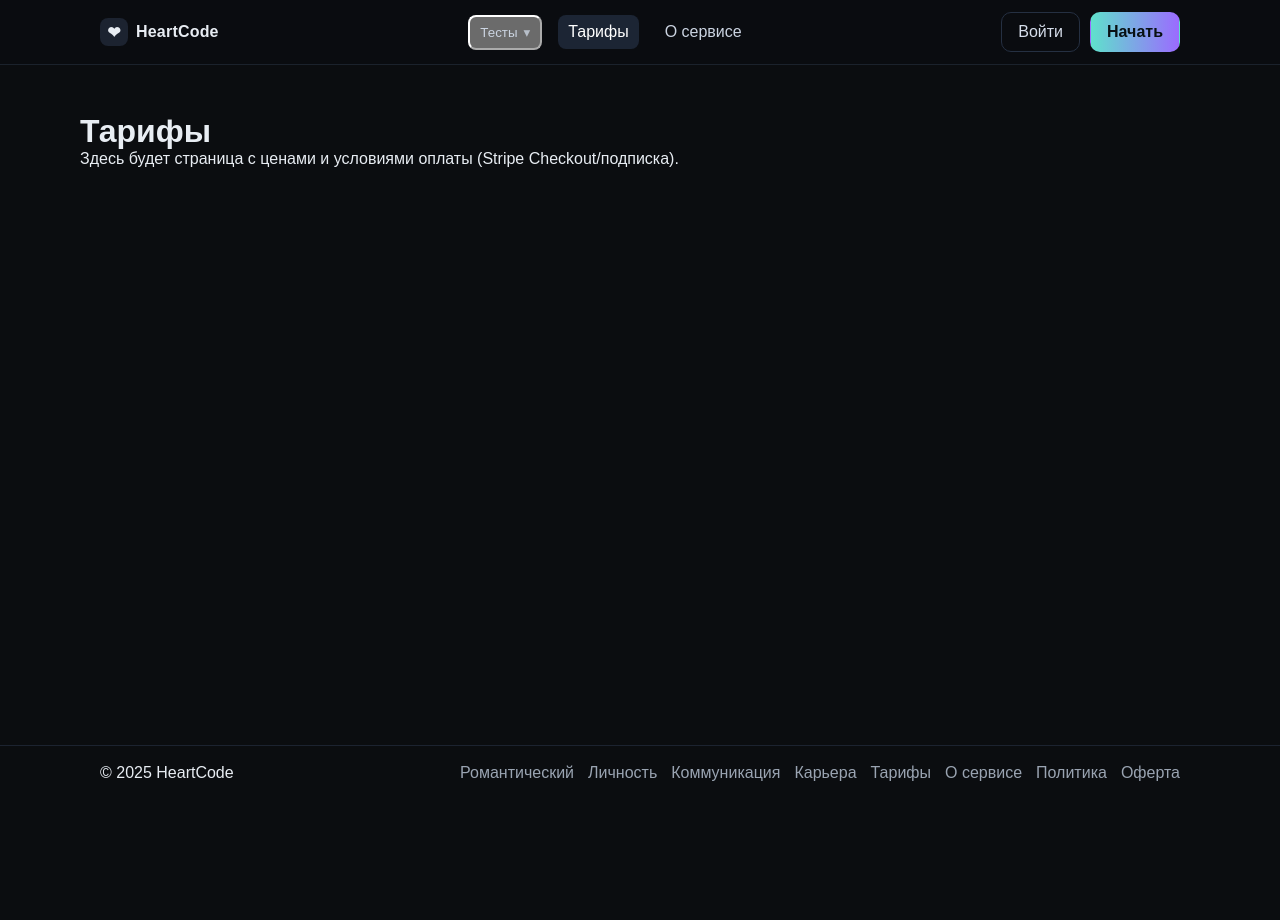
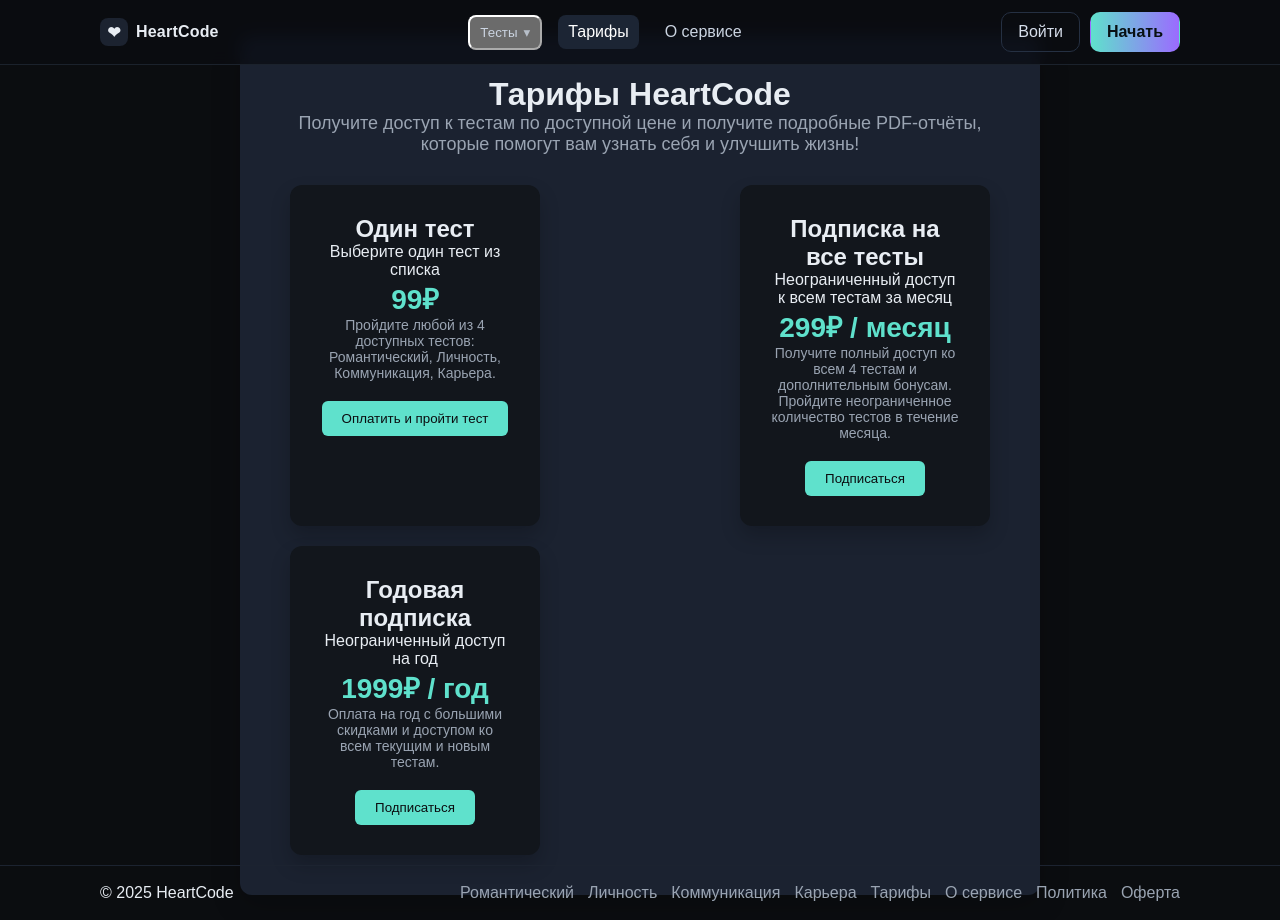
Before and after one commit to tamerlan-murzalin/PersonaTests, a Next.js app: page /pricing in a window 1280 px wide. Before the commit the page ends 800 px from the top, so only its background shows below. Built offline with nearby package versions, Linux system fonts and the light colour scheme.

Commit message:
style(global): добавлены глобальные стили для унификации элементов

```diff
--- a/pages/pricing.js
+++ b/pages/pricing.js
@@ -1,8 +1,46 @@
+// pages/pricing.js
 export default function Pricing() {
   return (
-    <main className="hc-container" style={{padding:"48px 0"}}>
-      <h1>Тарифы</h1>
-      <p>Здесь будет страница с ценами и условиями оплаты (Stripe Checkout/подписка).</p>
-    </main>
+    <div className="pricing-container">
+      <div className="pricing-card">
+        <h1>Тарифы HeartCode</h1>
+        <p className="pricing-subtitle">
+          Получите доступ к тестам по доступной цене и получите
+          подробные PDF-отчёты, которые помогут вам узнать себя и улучшить жизнь!
+        </p>
+
+        <div className="pricing-table">
+          <div className="pricing-option">
+            <h2>Один тест</h2>
+            <p>Выберите один тест из списка</p>
+            <span className="pricing-price">99₽</span>
+            <p className="pricing-description">
+              Пройдите любой из 4 доступных тестов: Романтический, Личность, Коммуникация, Карьера.
+            </p>
+            <button className="pricing-btn">Оплатить и пройти тест</button>
+          </div>
+
+          <div className="pricing-option">
+            <h2>Подписка на все тесты</h2>
+            <p>Неограниченный доступ к всем тестам за месяц</p>
+            <span className="pricing-price">299₽ / месяц</span>
+            <p className="pricing-description">
+              Получите полный доступ ко всем 4 тестам и дополнительным бонусам. Пройдите неограниченное количество тестов в течение месяца.
+            </p>
+            <button className="pricing-btn">Подписаться</button>
+          </div>
+
+          <div className="pricing-option">
+            <h2>Годовая подписка</h2>
+            <p>Неограниченный доступ на год</p>
+            <span className="pricing-price">1999₽ / год</span>
+            <p className="pricing-description">
+              Оплата на год с большими скидками и доступом ко всем текущим и новым тестам.
+            </p>
+            <button className="pricing-btn">Подписаться</button>
+          </div>
+        </div>
+      </div>
+    </div>
   );
 }
--- a/styles/globals.css
+++ b/styles/globals.css
@@ -358,3 +358,149 @@
   font-size: 14px;
   margin-top: 20px;
 }
+/* ===== Стиль страницы тарифов ===== */
+.pricing-container {
+  display: flex;
+  justify-content: center;
+  align-items: center;
+  height: 100vh;
+  background-color: #0b0d10;
+  color: #e8edf3;
+}
+
+.pricing-card {
+  background: #1b2230;
+  padding: 40px 50px;
+  border-radius: 12px;
+  box-shadow: 0 10px 30px rgba(0, 0, 0, 0.2);
+  width: 100%;
+  max-width: 800px;
+  text-align: center;
+}
+
+.pricing-title {
+  font-size: 32px;
+  color: #fff;
+}
+
+.pricing-subtitle {
+  font-size: 18px;
+  color: #9aa4b2;
+  margin-bottom: 30px;
+}
+
+.pricing-table {
+  display: flex;
+  justify-content: space-between;
+  gap: 20px;
+  flex-wrap: wrap;
+}
+
+.pricing-option {
+  background: #12161c;
+  padding: 30px;
+  border-radius: 12px;
+  width: 250px;
+  box-shadow: 0 10px 20px rgba(0, 0, 0, 0.2);
+  text-align: center;
+  transition: transform 0.2s ease;
+}
+
+.pricing-option:hover {
+  transform: translateY(-5px);
+}
+
+.pricing-price {
+  font-size: 28px;
+  font-weight: bold;
+  color: #5fe1cc;
+  margin: 15px 0;
+}
+
+.pricing-description {
+  color: #9aa4b2;
+  font-size: 14px;
+  margin-bottom: 20px;
+}
+
+.pricing-btn {
+  background-color: #5fe1cc;
+  color: #0b0d10;
+  padding: 10px 20px;
+  border: none;
+  border-radius: 6px;
+  cursor: pointer;
+  transition: background-color 0.3s ease;
+}
+
+.pricing-btn:hover {
+  background-color: #4fcca3;
+}
+/* ===== Стиль страницы "О сервисе" ===== */
+.about-container {
+  display: flex;
+  justify-content: center;
+  align-items: center;
+  height: 100vh;
+  background-color: #0b0d10;
+  color: #e8edf3;
+}
+
+.about-card {
+  background: #1b2230;
+  padding: 40px 50px;
+  border-radius: 12px;
+  box-shadow: 0 10px 30px rgba(0, 0, 0, 0.2);
+  width: 100%;
+  max-width: 800px;
+  text-align: center;
+}
+
+.about-title {
+  font-size: 32px;
+  color: #fff;
+}
+
+.about-subtitle {
+  font-size: 18px;
+  color: #9aa4b2;
+  margin-bottom: 30px;
+}
+
+.about-list {
+  list-style: none;
+  padding: 0;
+  color: #9aa4b2;
+  margin-bottom: 30px;
+}
+
+.about-list li {
+  font-size: 16px;
+  margin-bottom: 10px;
+}
+
+.info-text {
+  color: #9aa4b2;
+  font-size: 14px;
+}
+/* Глобальные стили */
+* {
+  margin: 0;
+  padding: 0;
+  box-sizing: border-box;
+}
+
+body {
+  font-family: 'Arial', sans-serif;
+  background-color: #0b0d10;
+  color: #e8edf3;
+}
+
+a {
+  text-decoration: none;
+  color: inherit;
+}
+
+button {
+  cursor: pointer;
+}
```
Also changed, not shown: pages/about.js (+28 -4 lines).
